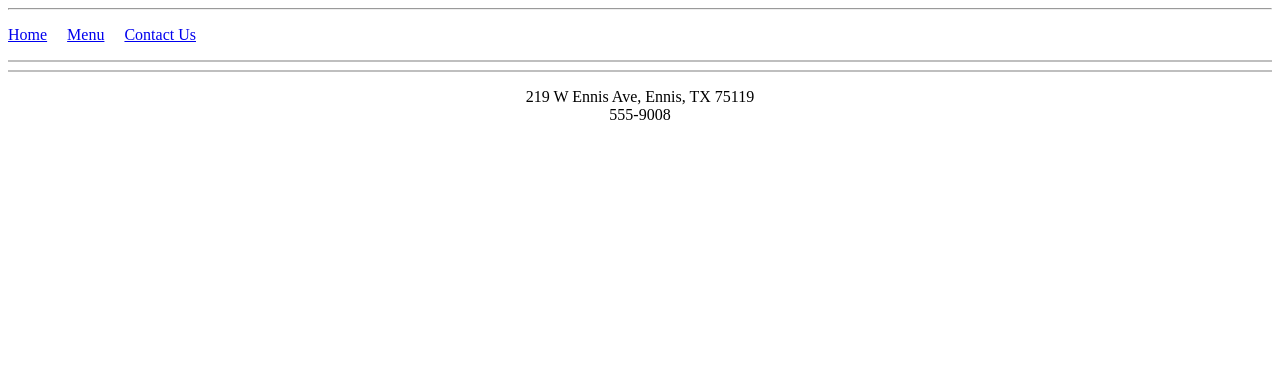
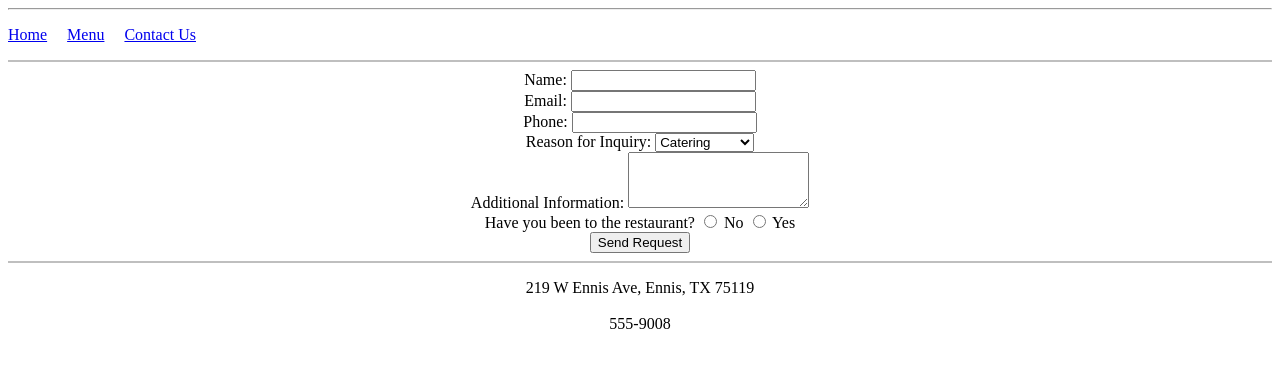
Before and after one commit to moralesr2013/Dev10, a plain HTML site: page RestaurantSite1/contact.html in a window 1280 px wide. Shown: the part 134-502 px from the top of the page. Drawn offline with Linux system fonts and the light colour scheme.

Commit message:
added form fields to contact.html

```diff
--- a/RestaurantSite1/contact.html
+++ b/RestaurantSite1/contact.html
@@ -28,10 +28,41 @@
         </nav>
 
         <section>
+          <form action="submit.html" method="POST">
+          <center>
+            <label for="Name">Name:</label>
+              <input type="text" id="Name" name="Name">
+              <br />
+
+            <label for="Email">Email:</label>
+              <input type="text" id="Email" name="Email">
+              <br />
+
+            <label for="Phone">Phone:</label>
+              <input type="text" id="Phone" name="Phone">
+              <br />
+
+              <label for="inquiry">Reason for Inquiry:</label>
+                <select id="inquiry" name="inquiry">
+                  <option value="default" selected>Catering</option>
+                  <option value="private-party">Private Party</option>
+                  <option value="feedback">Feedback</option>
+                  <option value="other">Other</option>
+                </select><br />
+
+                <label for="info">Additional Information:  </label>
+                    <textarea id="info" name="info" style="height:50px"></textarea>
+              <br />
+
+              <label for="">Have you been to the restaurant?</label>
+              <input type="radio" id="choice1" name="questionnaire" value="no">
+              <label for="choice1">No</label>
+              <input type="radio" id="choice2" name="questionnaire" value="yes">
+              <label for="choice2">Yes</label><br />
 
 
-
-
+              <input type="submit" name="Send" value="Send Request">
+          </center>
         </Section>
 
 
@@ -39,7 +70,7 @@
           <hr style="opacity:.25; border: solid 1.5px">
           <p align="center" style="text-decoration:none">
             219 W Ennis Ave, Ennis, TX 75119<br />
-            <span style=" text-decoration: none">
+            <br />
             555-9008
 
         </footer>
```
Also changed, not shown: RestaurantSite1/home.html (+1 -1 lines), RestaurantSite1/menu.html (+5 -1 lines).
